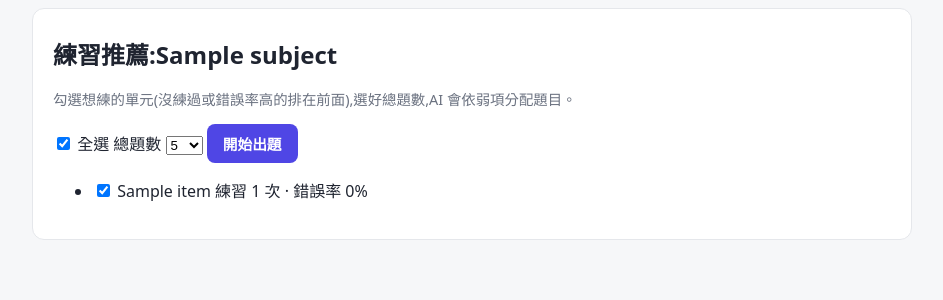
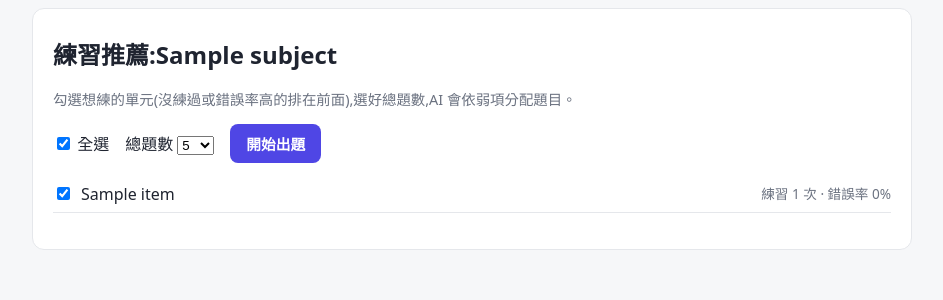
Before and after one commit to ccyyoyo/LearnHub, a FastAPI app: page /practice/1 in a window 1280 px wide. Shown: the part 106-406 px from the top of the page, without its empty margins (168-1111 px from the left). Run offline with FastAPI, Linux system fonts and the light colour scheme; tables that the repository leaves empty hold one stand-in row (values such as "Sample post").

Commit message:
style: practice page unit-selection list
Co-Authored-By: Claude Opus 4.8 <noreply@anthropic.com>

```diff
--- a/app/static/styles.css
+++ b/app/static/styles.css
@@ -375,3 +375,36 @@ html.mode-time .fp-inner { transform: rotateY(180deg); }
 .practice-name { font-weight: 600; }
 .tag { font-size: .78rem; color: var(--muted); border: 1px solid var(--line); border-radius: 999px; padding: .1rem .55rem; }
 .tag.warn { color: var(--warn); border-color: #fecaca; background: #fef2f2; }
+
+/* Practice page: multi-unit selection list */
+.practice-pick .pick-toolbar {
+  display: flex;
+  align-items: center;
+  gap: 1rem;
+  flex-wrap: wrap;
+  margin-bottom: 0.75rem;
+}
+.practice-pick .pick-list {
+  list-style: none;
+  padding: 0;
+  margin: 0 0 1rem;
+}
+.practice-pick .pick-row {
+  display: flex;
+  align-items: center;
+  justify-content: space-between;
+  gap: 1rem;
+  padding: 0.4rem 0;
+  border-bottom: 1px solid var(--line);
+}
+.practice-pick .pick-row label {
+  display: flex;
+  align-items: center;
+  gap: 0.5rem;
+  cursor: pointer;
+}
+.practice-pick .pick-stats {
+  color: var(--muted);
+  font-size: 0.85rem;
+  white-space: nowrap;
+}
```
